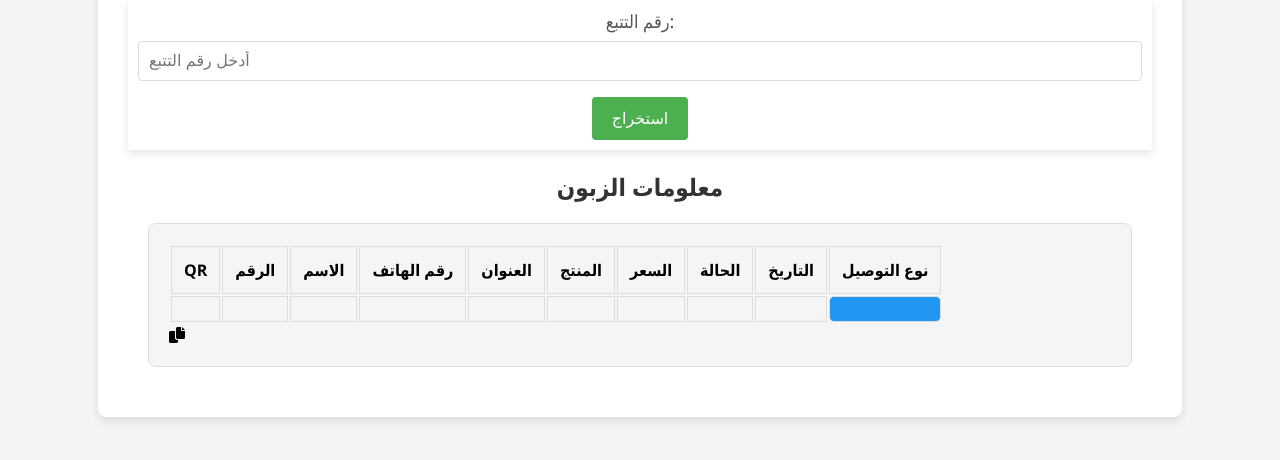
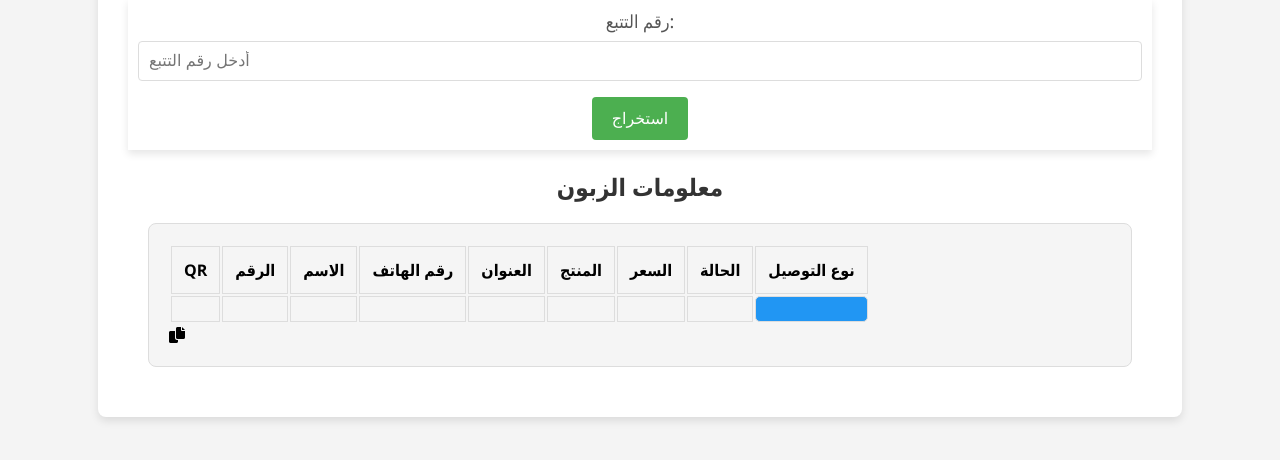
Before and after one commit to ot2dz/test, a website: page index.html in a window 1280 px wide. Shown: the part 290-750 px from the top of the page. Drawn offline with Linux system fonts and the light colour scheme.

Commit message:
Update index.html

```diff
--- a/index.html
+++ b/index.html
@@ -188,7 +188,6 @@ th, td {
                         <th>المنتج</th>
                         <th>السعر</th>
                         <th>الحالة</th>
-                        <th>التاريخ</th>
                         <th>نوع التوصيل</th>
 
                     </tr>
@@ -203,7 +202,6 @@ th, td {
                         <td id="product"></td>
                         <td id="price"></td>
                         <td id="status"></td>
-                        <td id="date"></td>
                         <td id="delivery"></td>
 
                     </tr>
@@ -232,7 +230,6 @@ th, td {
                 const extractedData = data.extractedData;
                 document.getElementById("qr").innerHTML = extractedData[0].qr;
                 document.getElementById("status").innerHTML = extractedData[0].status;
-                document.getElementById("date").innerHTML = extractedData[0].date;
                 document.getElementById("name").innerHTML = extractedData[0].name;
                 document.getElementById("phone").innerHTML = extractedData[0].phone;
                 document.getElementById("address").innerHTML = extractedData[0].address;
```
